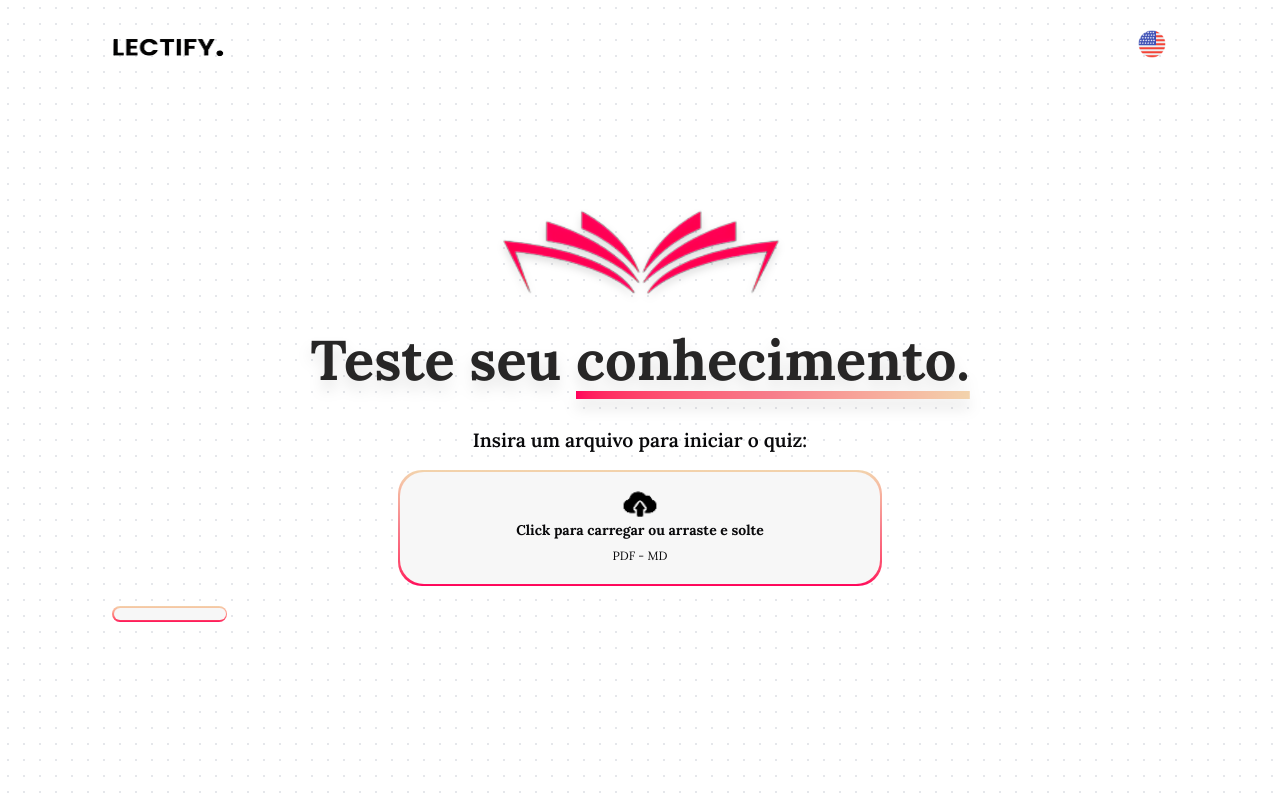
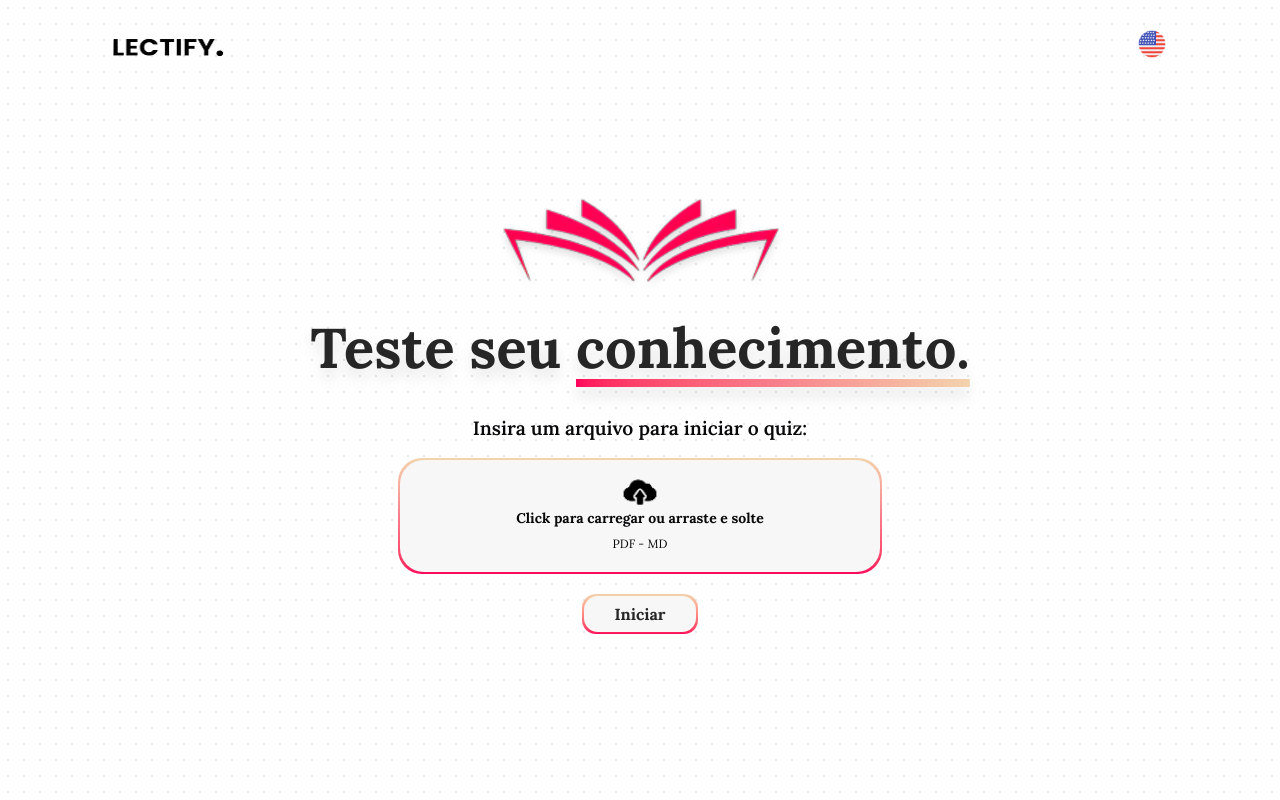
Before and after one commit to Francine02/Lectify, a Next.js app: page /quiz in a window 1280 px wide. Shown: the top 800 px of the page. Built offline with nearby package versions, Linux system fonts and the light colour scheme.

Commit message:
feat: Hero component with page content

```diff
--- /dev/null
+++ b/src/components/finishQuiz/Hero.tsx
@@ -0,0 +1,16 @@
+import { useTranslation } from "react-i18next";
+import { Subtitle } from "../questions/Subtitle";
+import { ConfettiDemo } from "./Confetti";
+import { Score } from "./Score";
+
+export function Hero() {
+    const { t } = useTranslation();
+
+    return (
+        <section className="text-center">
+            <ConfettiDemo />
+            <Subtitle title={t('hero.page5.points')} />
+            <Score/>
+        </section>
+    )
+}
--- a/src/components/quiz/Hero.tsx
+++ b/src/components/quiz/Hero.tsx
@@ -4,20 +4,50 @@ import { SelectOption } from "../home/SelectOption";
 import { Logo } from "../home/Logo";
 import { Dropzone } from "./Dropzone";
 import { Button } from "./Button";
+import { useState } from "react";
+import { quizRequest } from "@/src/service/quizRequest";
+import { useRouter } from "next/navigation";
+import { useQuizContext } from "@/src/context/QuizContext";
 
 
 export function Hero() {
     const { t } = useTranslation();
+    const [file, setFile] = useState<File | null>(null);
+    const [loading, setLoading] = useState<boolean>(false);
+    const [error, setError] = useState<string | null>(null);
+    const router = useRouter();
+    const { setData } = useQuizContext()
 
+    const handleQuiz = async (e: React.FormEvent) => {
+        e.preventDefault();
+        setLoading(true);
+        setError(null);
+
+        const formData = new FormData();
+        if (file) {
+            formData.append("file", file, file.name);
+        }
+
+        const result = await quizRequest(formData);
+
+        if (result.code === 200) {
+            setData(result.data);
+            router.push('/questions');
+        }
+        setLoading(false);
+    }
     return (
         <>
             <Logo />
             <Title title={t('hero.title.test')} emphasis={t('hero.title.testLine')} />
             <SelectOption title={t('hero.page3.file')} />
 
-            <Dropzone/>
+            <Dropzone onFileChange={setFile} />
+            {error && <p className="text-red-500 mt-2">{error}</p>}
 
-            <Button/>
+            <div className="flex justify-center">
+                <Button text={t("hero.page3.button")} loading={loading} onClick={handleQuiz} />
+            </div>
         </>
     )
 }
```
